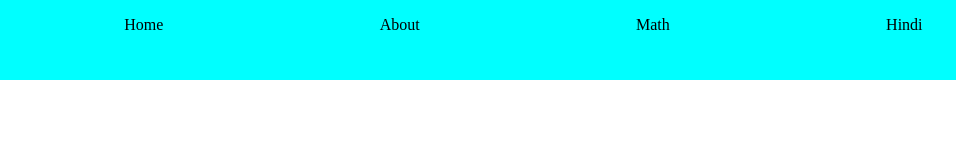
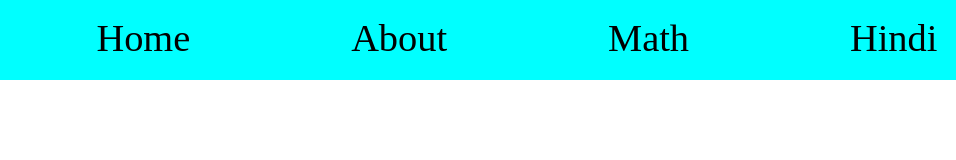
Before and after one commit to Hemant-12345/project1, a plain HTML site: page new project/html/index.html in a window 1280 px wide. Shown: the full height of the page, 324-1280 px from the left. Drawn offline with Linux system fonts and the light colour scheme.

Commit message:
Update style.css

```diff
--- a/new project/css/style.css
+++ b/new project/css/style.css
@@ -50,7 +50,7 @@ body{
 .navbar ul li a{
   text-decoration:none;
   color:black;
-  font-size: min(1.5vw) max(1.5vw);
+  font-size: 3vw;
   /* position: absolute; */
 }
 .mobilebar{
```
